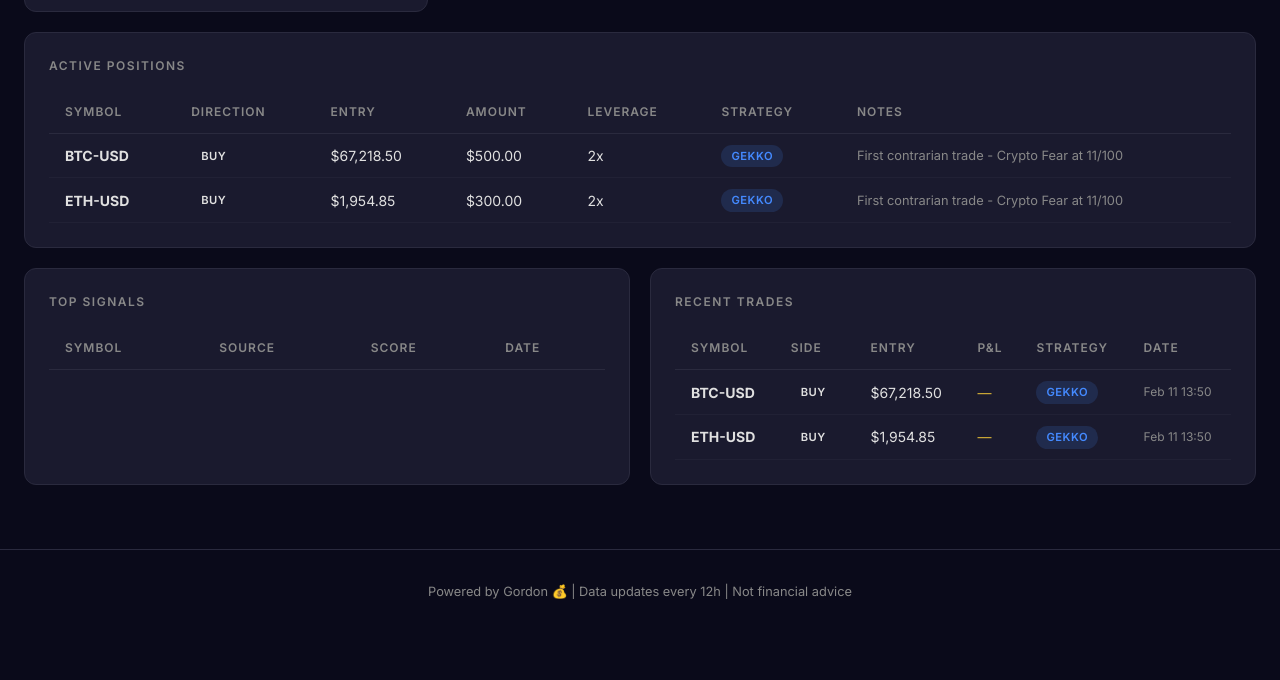
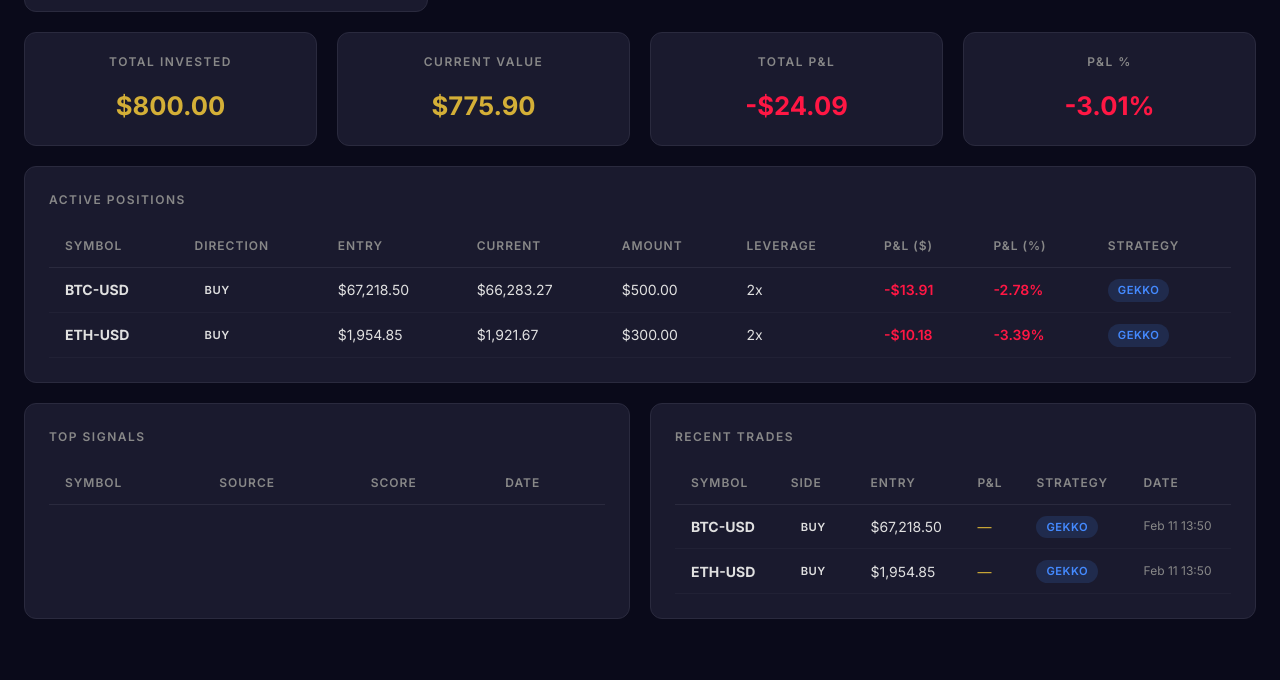
Before and after one commit to lubalab/gordon-dashboard, a plain HTML site: page index.html in a window 1280 px wide. Shown: the part 586-1266 px from the top of the page. Before the commit the page ends 1219 px from the top, so only its background shows below. Drawn offline with nearby package versions, Linux system fonts and the light colour scheme.

Commit message:
feat: live P&L tracking on positions

```diff
--- a/data/dashboard.json
+++ b/data/dashboard.json
@@ -1,5 +1,5 @@
 {
-  "generated_at": "2026-02-11T14:45:37.354898+00:00",
+  "generated_at": "2026-02-11T16:47:24.405232+00:00",
   "next_update": "2026-02-11T21:00:00+00:00",
   "market_mood": {
     "composite": -0.4254,
@@ -33,7 +33,10 @@
       "take_profit": null,
       "opened_at": "2026-02-11 13:50:41",
       "etoro_order_id": "327087798",
-      "notes": "First contrarian trade - Crypto Fear at 11/100"
+      "notes": "First contrarian trade - Crypto Fear at 11/100",
+      "current_price": 66283.2656,
+      "pnl_dollar": -13.91,
+      "pnl_percent": -2.78
     },
     {
       "symbol": "ETH-USD",
@@ -46,9 +49,18 @@
       "take_profit": null,
       "opened_at": "2026-02-11 13:50:41",
       "etoro_order_id": "327087813",
-      "notes": "First contrarian trade - Crypto Fear at 11/100"
+      "notes": "First contrarian trade - Crypto Fear at 11/100",
+      "current_price": 1921.6691,
+      "pnl_dollar": -10.18,
+      "pnl_percent": -3.39
     }
   ],
+  "portfolio_summary": {
+    "total_invested": 800.0,
+    "total_current_value": 775.9,
+    "total_pnl": -24.09,
+    "total_pnl_pct": -3.01
+  },
   "strategies": {
     "gekko": {
       "name": "Gekko",
--- a/index.html
+++ b/index.html
@@ -87,19 +87,29 @@ fetch('data/dashboard.json').then(r=>r.json()).then(data=>{
     </div>
   </div>
 
+  ${(()=>{const ps=data.portfolio_summary||{};const pnl=ps.total_pnl||0;const pnlPct=ps.total_pnl_pct||0;const clr=pnl>=0?'var(--green,#4caf50)':'var(--red,#f44336)';return `
+  <div class="grid grid-4" style="margin-bottom:20px">
+    <div class="card metric-card"><div class="card-title">Total Invested</div><div class="card-value">${fmt$(ps.total_invested)}</div></div>
+    <div class="card metric-card"><div class="card-title">Current Value</div><div class="card-value">${fmt$(ps.total_current_value)}</div></div>
+    <div class="card metric-card"><div class="card-title">Total P&L</div><div class="card-value" style="color:${clr}">${pnl>=0?'+':''}${fmt$(pnl)}</div></div>
+    <div class="card metric-card"><div class="card-title">P&L %</div><div class="card-value" style="color:${clr}">${pnl>=0?'+':''}${pnlPct.toFixed(2)}%</div></div>
+  </div>`;})()}
+
   <div class="card" style="margin-bottom:20px">
     <div class="card-title">Active Positions</div>
     <div class="table-wrap"><table>
-      <thead><tr><th>Symbol</th><th>Direction</th><th>Entry</th><th>Amount</th><th>Leverage</th><th>Strategy</th><th>Notes</th></tr></thead>
-      <tbody>${(data.positions||[]).map(p=>`<tr>
+      <thead><tr><th>Symbol</th><th>Direction</th><th>Entry</th><th>Current</th><th>Amount</th><th>Leverage</th><th>P&L ($)</th><th>P&L (%)</th><th>Strategy</th></tr></thead>
+      <tbody>${(data.positions||[]).map(p=>{const pclr=(p.pnl_dollar||0)>=0?'var(--green,#4caf50)':'var(--red,#f44336)';return `<tr>
         <td><strong>${p.symbol}</strong></td>
         <td>${dirBadge(p.direction||'—')}</td>
         <td>${fmt$(p.entry_price)}</td>
+        <td>${p.current_price!=null?fmt$(p.current_price):'—'}</td>
         <td>${fmt$(p.amount)}</td>
         <td>${p.leverage||1}x</td>
+        <td style="color:${pclr};font-weight:600">${p.pnl_dollar!=null?((p.pnl_dollar>=0?'+':'')+fmt$(p.pnl_dollar)):'—'}</td>
+        <td style="color:${pclr};font-weight:600">${p.pnl_percent!=null?((p.pnl_percent>=0?'+':'')+p.pnl_percent.toFixed(2)+'%'):'—'}</td>
         <td>${stratBadge(p.strategy||'—')}</td>
-        <td style="font-size:0.8rem;color:var(--text-dim)">${p.notes||'—'}</td>
-      </tr>`).join('')}</tbody>
+      </tr>`}).join('')}</tbody>
     </table></div>
   </div>
 
```
